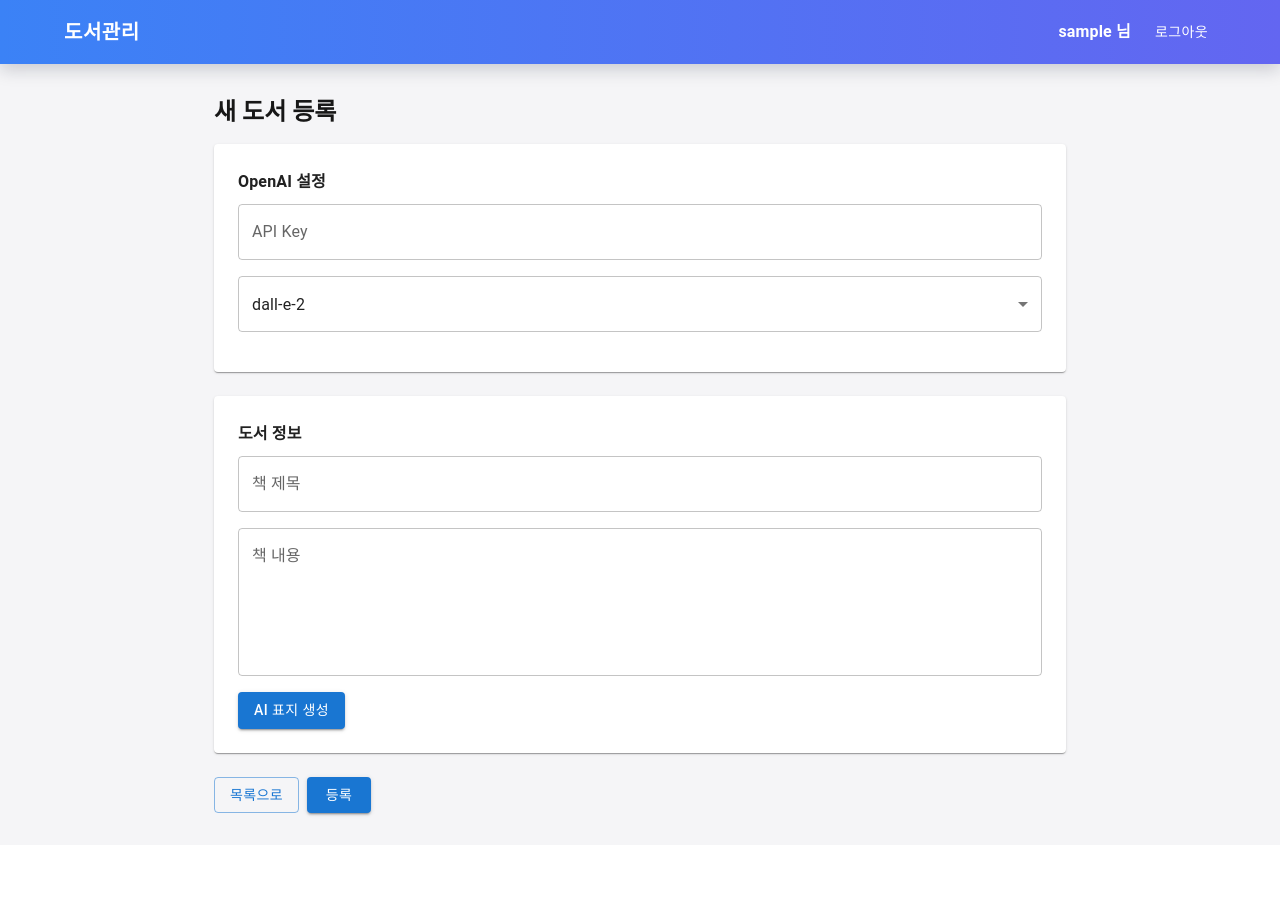
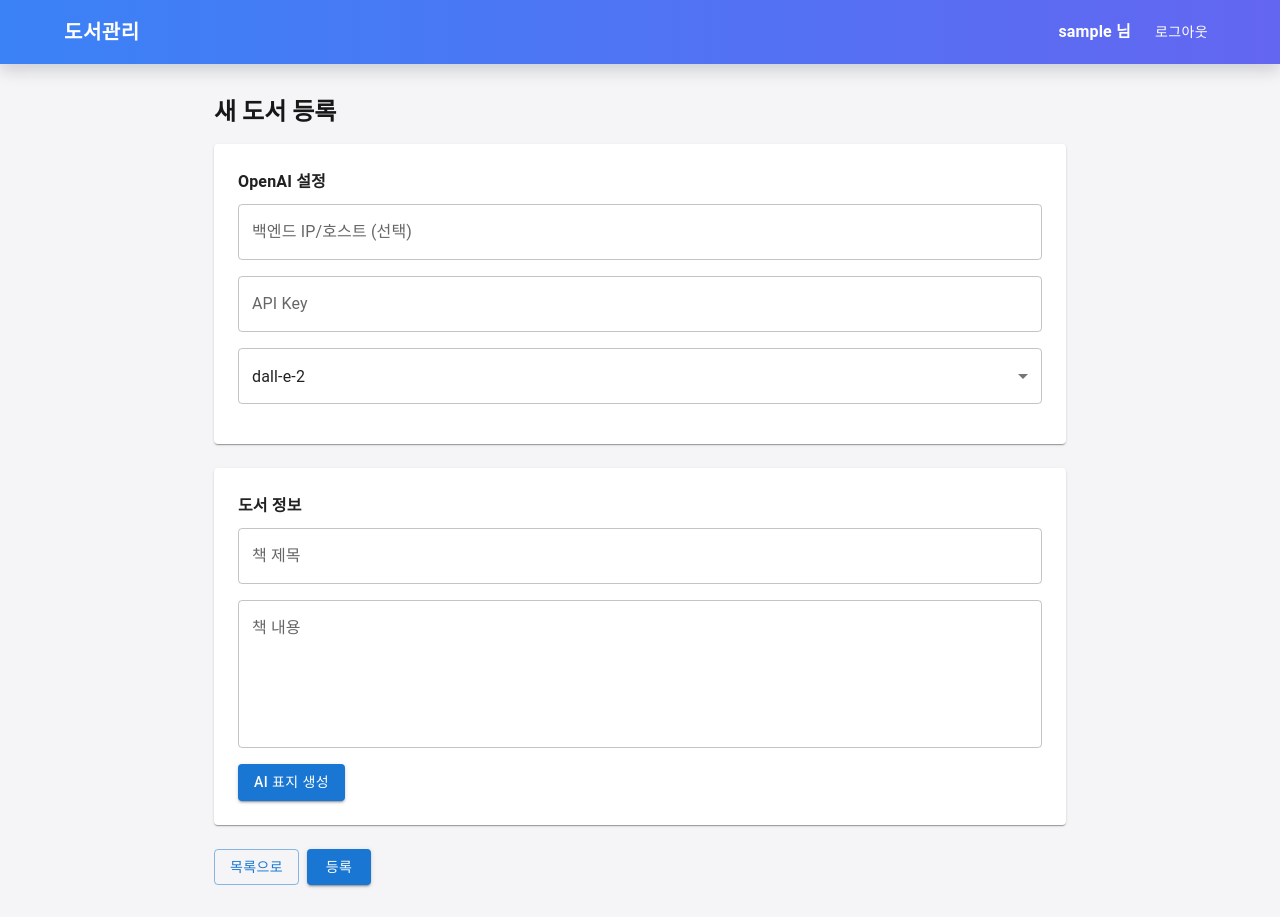
Before and after one commit to wmxof/mini_project_5, a Next.js app in the folder miniproject4-next/: page /books/edit in a window 1280 px wide. Before the commit the page ends 845 px from the top, so only its background shows below. Built offline with nearby package versions, Linux system fonts and the light colour scheme; no server answers; sample sign-in values are in the browser's storage.

Commit message:
Update EditClient.jsx

```diff
--- a/miniproject4-next/src/app/books/edit/EditClient.jsx
+++ b/miniproject4-next/src/app/books/edit/EditClient.jsx
@@ -55,6 +55,7 @@ export default function EditClient() {
   }, [router]);
 
   // 🔹 입력 상태
+  const [backendIp, setBackendIp] = useState(""); // ✅ 추가: 백엔드 IP(또는 host) 변수
   const [apiKey, setApiKey] = useState("");
   const [model, setModel] = useState("dall-e-2");
   const [title, setTitle] = useState("");
@@ -80,7 +81,8 @@ export default function EditClient() {
       const response = await fetch("/api/cover-generator", {
         method: "POST",
         headers: { "Content-Type": "application/json" },
-        body: JSON.stringify({ apiKey, title, content, model }),
+        // ✅ backendIp를 함께 넘김(cover-generator API Route에서 사용)
+        body: JSON.stringify({ apiKey, title, content, model, backendIp }),
       });
 
       const result = await response.json();
@@ -150,6 +152,16 @@ export default function EditClient() {
           <Typography variant="subtitle1" sx={{ fontWeight: 700, mb: 1 }}>
             OpenAI 설정
           </Typography>
+
+          {/* ✅ 추가: 백엔드 IP/호스트 입력(원하면 숨겨도 됨) */}
+          <TextField
+            label="백엔드 IP/호스트 (선택)"
+            placeholder="예) 15.165.xxx.xxx 또는 api.example.com"
+            fullWidth
+            value={backendIp}
+            onChange={(e) => setBackendIp(e.target.value)}
+            sx={{ mb: 2 }}
+          />
 
           <TextField
             label="API Key"
```
